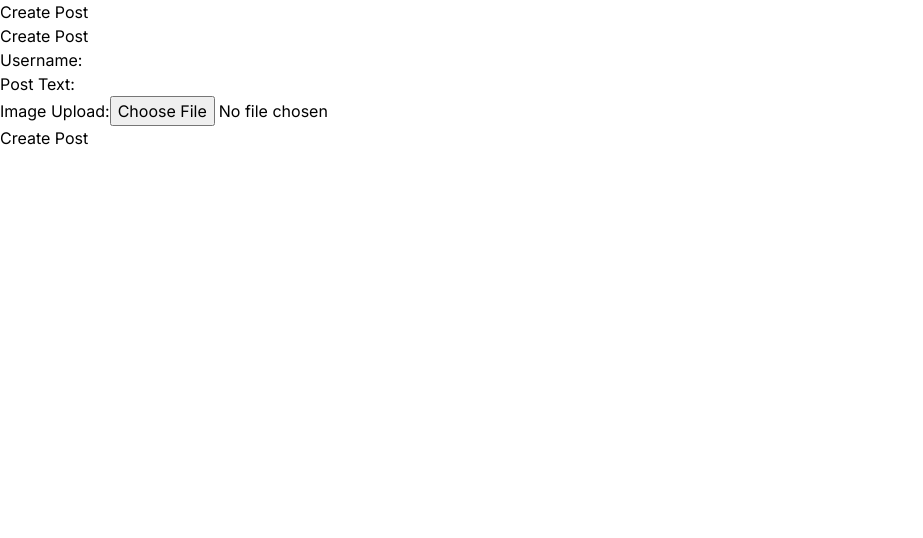
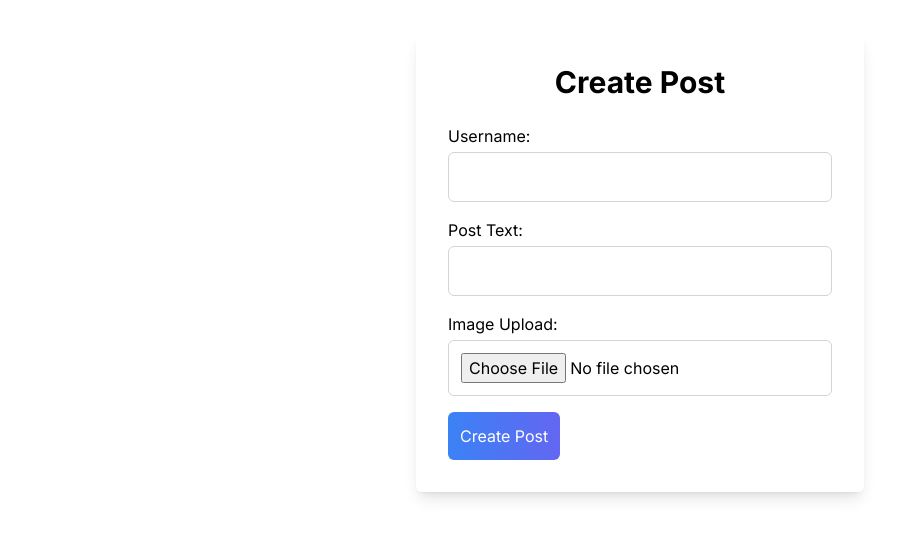
Before and after one commit to StephenAdeosun/talosmart-test, a Next.js app: page /create-post in a window 1280 px wide. Shown: the top 538 px of the page, without its empty margins (0-923 px from the left). Built offline with nearby package versions, Linux system fonts and the light colour scheme.

Commit message:
authentication/authorization

```diff
--- a/app/create-post/page.tsx
+++ b/app/create-post/page.tsx
@@ -3,6 +3,8 @@
 import { useState } from 'react';
 import PostForm from '@/components/CreatePost';
 import { useRouter } from 'next/navigation';
+import { toast, ToastContainer } from 'react-toastify';
+import 'react-toastify/dist/ReactToastify.css';
 
 const CreatePostPage: React.FC = () => {
   const [postCreated, setPostCreated] = useState(false);
@@ -10,19 +12,18 @@ const CreatePostPage: React.FC = () => {
 
   const handleCreatePostSuccess = () => {
     setPostCreated(true);
+    toast.success('Post created successfully!');
     // Redirect to the posts page or wherever you want after creating a post
     // For example, redirecting to the posts page:
-    // router.push('/posts');
+    router.push('/dashboard');
   };
 
   return (
     <div>
-      <h1>Create Post</h1>
-      {postCreated ? (
-        <p>Post created successfully!</p>
-      ) : (
+
+        <ToastContainer />
+
         <PostForm onCreatePostSuccess={handleCreatePostSuccess} />
-      )}
     </div>
   );
 };
--- a/app/dashboard/page.tsx
+++ b/app/dashboard/page.tsx
@@ -2,12 +2,15 @@
 "use client";
 import React from 'react';
 import Link from 'next/link';
+import { toast, ToastContainer } from 'react-toastify';
+import 'react-toastify/dist/ReactToastify.css';
 
 const HomePage: React.FC = () => {
   // Your existing content
-
+  toast.success('Login successful!');
   return (
     <div>
+      <ToastContainer/>
       {/* Your existing content */}
       <Link href="/posts">
         View Posts
--- a/app/register/page.tsx
+++ b/app/register/page.tsx
@@ -10,12 +10,11 @@ const RegisterPage: NextPage = () => {
   // Callback to execute on successful registration
   const handleRegisterSuccess = () => {
     // Redirect to the login page after successful registration
-    // router.push('/login');
+    router.push('/login');
   };
 
   return (
-    <div>
-      <h1>Sign Up</h1>
+     <div className=" bg-gray-100 pt-16  h-screen ">
       <RegistrationForm onRegisterSuccess={handleRegisterSuccess} />
     </div>
   );
--- a/components/CreatePost.tsx
+++ b/components/CreatePost.tsx
@@ -1,78 +1,143 @@
 // components/PostForm.tsx
-import { useState, ChangeEvent } from 'react';
+import React from 'react';
+import { useFormik } from 'formik';
+import * as Yup from 'yup';
 import { createPost } from '../services/api';
+import { toast, ToastContainer } from 'react-toastify';
+import 'react-toastify/dist/ReactToastify.css';
+const MAX_IMAGE_SIZE_MB = 2;
+const PostForm: React.FC<{ onCreatePostSuccess: () => void }> = ({ onCreatePostSuccess }) => {
+  const formik = useFormik({
+    initialValues: {
+      username: '',
+      postText: '',
+      image: null,
+    },
+    validationSchema: Yup.object({
+      username: Yup.string().required('Username is required'),
+      postText: Yup.string().required('Post Text is required'),
+      image: Yup.mixed()
+      .required('Image is required')
+      .test('fileSize', 'File size too large', (value) => {
+        if (!value) return false;
+        return (value as File).size <= MAX_IMAGE_SIZE_MB * 1024 * 1024;
+      }),
 
-const PostForm: React.FC<{ onCreatePostSuccess: () => void }> = ({ onCreatePostSuccess }) => {
-  const [username, setUsername] = useState(''); // New state for the username input
-  const [postText, setPostText] = useState('');
-  const [image, setImage] = useState<File | null>(null);
+    }),
+    onSubmit: async (values, { setSubmitting }) => {
+      try {
+        setSubmitting(true);
 
-  const handleUsernameChange = (e: ChangeEvent<HTMLInputElement>) => {
-    setUsername(e.target.value);
-  };
-
-  const handleFileChange = (e: ChangeEvent<HTMLInputElement>) => {
-    const file = e.target.files?.[0];
-    if (file) {
-      setImage(file);
-
-      // Convert the selected image to Base64 for verification
-    //   const reader = new FileReader();
-    //   reader.onloadend = () => {
-    //     const base64str = reader.result as string;
-    //     console.log('Base64 String:', base64str);
-    //   };
-    //   reader.readAsDataURL(file);
-
-    }
-  };
-
-
-  const handleCreatePost = async () => {
-    try {
-      const response = await createPost({ username, post: postText, image });
+        const response = await createPost({
+          username: values.username,
+          post: values.postText,
+          image: values.image,
+        });
 
         if (response) {
-        console.log(username, postText, image)
+          toast.success('Post created successfully!');
           if (onCreatePostSuccess) {
             onCreatePostSuccess();
           }
           console.log('Post created successfully!', response);
         } else {
+          toast.error('Failed to create post.');
           console.error('Failed to create post:', response);
-        console.log(username, postText, image)
-
         }
       } catch (error) {
-        console.log(username, postText, image)
-
+        toast.error('An error occurred during post creation.');
         console.error('Error during post creation:', error);
+      } finally {
+        setSubmitting(false);
       }
-  };
+    },
+  });
 
   return (
+    <div className="max-w-md mx-auto mt-8 bg-white rounded-md p-8 shadow-lg">
+      <h2 className="text-3xl font-bold mb-6 text-center">Create Post</h2>
+      <form onSubmit={formik.handleSubmit} className="space-y-4">
         <div>
-      <h2>Create Post</h2>
-      <form>
-        <label>
+          <label className="block mb-1" htmlFor="username">
             Username:
-          <input type="text" value={username} onChange={handleUsernameChange} />
           </label>
-        <br />
-        <label>
+          <input
+            type="text"
+            id="username"
+            name="username"
+            value={formik.values.username}
+            onChange={formik.handleChange}
+            onBlur={formik.handleBlur}
+            className={`w-full p-3 border rounded-md focus:outline-none ${
+              formik.touched.username && formik.errors.username
+                ? 'border-red-500 bg-red-100'
+                : 'border-gray-300'
+            }`}
+          />
+          {formik.touched.username && formik.errors.username ? (
+            <div className="text-red-500 text-sm mt-1">{formik.errors.username}</div>
+          ) : null}
+        </div>
+        <div>
+          <label className="block mb-1" htmlFor="postText">
             Post Text:
-          <input type="text" value={postText} onChange={(e) => setPostText(e.target.value)} />
           </label>
-        <br />
-        <label>
+          <input
+            type="text"
+            id="postText"
+            name="postText"
+            value={formik.values.postText}
+            onChange={formik.handleChange}
+            onBlur={formik.handleBlur}
+            className={`w-full p-3 border rounded-md focus:outline-none ${
+              formik.touched.postText && formik.errors.postText
+                ? 'border-red-500 bg-red-100'
+                : 'border-gray-300'
+            }`}
+          />
+          {formik.touched.postText && formik.errors.postText ? (
+            <div className="text-red-500 text-sm mt-1">{formik.errors.postText}</div>
+          ) : null}
+        </div>
+        <div>
+          <label className="block mb-1" htmlFor="image">
             Image Upload:
-          <input type="file" accept="image/*"  onChange={handleFileChange} />
           </label>
-        <br />
-        <button type="button" onClick={handleCreatePost}>
-          Create Post
+          <input
+            type="file"
+            id="image"
+            name="image"
+            accept="image/*"
+            onChange={(event) => {
+              formik.setFieldValue('image', event.currentTarget.files?.[0]);
+            }}
+            onBlur={formik.handleBlur}
+            className={`w-full p-3 border rounded-md focus:outline-none ${
+              formik.touched.image && formik.errors.image
+                ? 'border-red-500 bg-red-100'
+                : 'border-gray-300'
+            }`}
+          />
+          {formik.touched.image && formik.errors.image ? (
+            <div className="text-red-500 text-sm mt-1">{formik.errors.image}</div>
+          ) : null}
+        </div>
+        <button
+          type="submit"
+          className={`bg-gradient-to-r from-blue-500 to-indigo-500 text-white p-3 rounded-md hover:from-blue-600 focus:outline-none focus:ring focus:border-blue-300 ${
+            formik.isSubmitting ? 'opacity-50 cursor-not-allowed' : ''
+          }`}
+        >
+          {formik.isSubmitting ? (
+            <svg
+              className="animate-spin h-5 w-5 mr-3 border-t-2 border-b-2 border-white"
+              viewBox="0 0 24 24"
+            ></svg>
+          ) : null}
+          {formik.isSubmitting ? '' : 'Create Post'}
         </button>
       </form>
+      <ToastContainer />
     </div>
   );
 };
--- a/components/LoginForm.tsx
+++ b/components/LoginForm.tsx
@@ -1,53 +1,127 @@
+/* eslint-disable react/no-unescaped-entities */
 // components/LoginForm.tsx
-import { useState } from 'react';
+import React, { useState } from 'react';
+import { useFormik } from 'formik';
+import * as Yup from 'yup';
 import { loginUser } from '../services/api';
+import Link from 'next/link';
+import { toast, ToastContainer } from 'react-toastify';
+import 'react-toastify/dist/ReactToastify.css';
 
 interface LoginFormProps {
   onLoginSuccess: () => void;
 }
 
 const LoginForm: React.FC<LoginFormProps> = ({ onLoginSuccess }) => {
-  const [username, setUsername] = useState('');
-  const [password, setPassword] = useState('');
+  const [loading, setLoading] = useState(false);
+  const [successMessage, setSuccessMessage] = useState<string | null>(null);
+  const [errorMessage, setErrorMessage] = useState<string | null>(null);
 
-  const handleLogin = async () => {
+  const formik = useFormik({
+    initialValues: {
+      username: '',
+      password: '',
+    },
+    validationSchema: Yup.object({
+      username: Yup.string().required('Username is required'),
+      password: Yup.string().required('Password is required'),
+    }),
+    onSubmit: async (values) => {
       try {
-      const response = await loginUser({ username, password });
+        setLoading(true);
 
-      if (response.status === 200) {
-        console.log(response);
+        const response = await loginUser(values);
+
+        if (response.data.message === "Login Successful") {
+          toast.success('Login successful!');
+          setErrorMessage(null);
+
           if (onLoginSuccess) {
             onLoginSuccess();
           }
-        // console.log('Login successful!');
-        console.log(response.data.message);
-
-      } else {
-        console.error(response.data.message);
+        } else if ( response.data.message === "Incrorrect Login Details" ) {
+          toast.error("Incorrect Login Details");
         }
       } catch (error) {
         console.error('Error during login:', error);
+        toast.error('An error occurred during login.');
+      } finally {
+        setLoading(false);
       }
-  };
+    },
+  });
+
 
   return (
+    <div className="max-w-md mx-auto mt-8 bg-white rounded-md p-8 shadow-lg">
+      <h2 className="text-3xl font-bold mb-6 text-center">Login</h2>
+      <ToastContainer />
+      <form onSubmit={formik.handleSubmit} className="space-y-4">
         <div>
-      <h2>Login</h2>
-      <form>
-        <label>
+          <label className="block mb-1" htmlFor="username">
             Username:
-          <input type="text" value={username} onChange={(e) => setUsername(e.target.value)} />
           </label>
-        <br />
-        <label>
+          <input
+            type="text"
+            id="username"
+            name="username"
+            value={formik.values.username}
+            onChange={formik.handleChange}
+            onBlur={formik.handleBlur}
+            className={`w-full p-3 border rounded-md focus:outline-none ${
+              formik.touched.username && formik.errors.username
+                ? 'border-red-500 bg-red-100'
+                : 'border-gray-300'
+            }`}
+          />
+          {formik.touched.username && formik.errors.username ? (
+            <div className="text-red-500 text-sm mt-1">{formik.errors.username}</div>
+          ) : null}
+        </div>
+        <div>
+          <label className="block mb-1" htmlFor="password">
             Password:
-          <input type="password" value={password} onChange={(e) => setPassword(e.target.value)} />
           </label>
-        <br />
-        <button type="button" onClick={handleLogin}>
-          Login
+          <input
+            type="password"
+            id="password"
+            name="password"
+            value={formik.values.password}
+            onChange={formik.handleChange}
+            onBlur={formik.handleBlur}
+            className={`w-full p-3 border rounded-md focus:outline-none ${
+              formik.touched.password && formik.errors.password
+                ? 'border-red-500 bg-red-100'
+                : 'border-gray-300'
+            }`}
+          />
+          {formik.touched.password && formik.errors.password ? (
+            <div className="text-red-500 text-sm mt-1">{formik.errors.password}</div>
+          ) : null}
+        </div>
+        <button
+          type="submit"
+          className={`bg-gradient-to-r from-blue-500 to-indigo-500 text-white p-3 rounded-md hover:from-blue-600 focus:outline-none focus:ring focus:border-blue-300 ${
+            loading ? 'opacity-50 cursor-not-allowed' : ''
+          }`}
+        >
+          {loading ? (
+            <svg
+              className="animate-spin h-5 w-5 mr-3 border-t-2 border-b-2 border-white"
+              viewBox="0 0 24 24"
+            ></svg>
+          ) : null}
+          {loading ? '' : 'Login'}
         </button>
       </form>
+      <div className="text-center mt-4">
+          <p>Don't have an account?</p>
+          <Link href="/register" className="text-blue-500 underline">
+          <button className="text-blue-500 underline">
+            Register
+          </button>
+          </Link>
+        </div>
     </div>
   );
 };
--- a/components/SignUpForm.tsx
+++ b/components/SignUpForm.tsx
@@ -1,52 +1,136 @@
 // components/RegistrationForm.tsx
-import { useState } from 'react';
+import React, { useState } from 'react';
+import Link from 'next/link'; // Import Link from 'react-router-dom' if using React Router
+import { useFormik } from 'formik';
+import * as Yup from 'yup';
 import { registerUser } from '../services/api';
+import { toast, ToastContainer } from 'react-toastify';
+import 'react-toastify/dist/ReactToastify.css';
 
 interface RegistrationFormProps {
   onRegisterSuccess: () => void;
+
 }
 
 const RegistrationForm: React.FC<RegistrationFormProps> = ({ onRegisterSuccess }) => {
-  const [username, setUsername] = useState('');
-  const [password, setPassword] = useState('');
+  const [loading, setLoading] = useState(false);
+  const [successMessage, setSuccessMessage] = useState<string | null>(null);
+  const [errorMessage, setErrorMessage] = useState<string | null>(null);
 
-  const handleRegister = async () => {
+  const formik = useFormik({
+    initialValues: {
+      username: '',
+      password: '',
+    },
+    validationSchema: Yup.object({
+      username: Yup.string().required('Username is required'),
+      password: Yup.string().required('Password is required'),
+    }),
+    onSubmit: async (values) => {
       try {
-      const response = await registerUser({ username, password });
+        setLoading(true);
+
+        const response = await registerUser(values);
 
         if (response.status === 200) {
-        console.log(response);
+          toast.success('Registration successful!');
+          setSuccessMessage(null);
 
           if (onRegisterSuccess) {
             onRegisterSuccess();
           }
-        console.log('Registration successful!');
         } else {
-        console.error('Registration failed:', response.data.error);
+          toast.error(response.data.error);
         }
       } catch (error) {
         console.error('Error during registration:', error);
+        toast.error('An error occurred during registration.');
+      } finally {
+        setLoading(false);
       }
-  };
+    },
+  });
+  return (
+    <div className="min-h-screen ">
+      <div className="max-w-md mx-auto bg-white rounded-md p-8 shadow-lg">
+        <h2 className="text-3xl font-bold mb-6 text-center">Register</h2>
 
-  return (
+        {successMessage && (
+          <div className="text-green-500 mb-4 text-center">{successMessage}</div>
+        )}
+
+        {errorMessage && (
+          <div className="text-red-500 mb-4 text-center">{errorMessage}</div>
+        )}
+      <form onSubmit={formik.handleSubmit} className="space-y-4">
         <div>
-      <h2>Register</h2>
-      <form>
-        <label>
+          <label className="block mb-1" htmlFor="username">
             Username:
-          <input type="text" value={username} onChange={(e) => setUsername(e.target.value)} />
           </label>
-        <br />
-        <label>
+          <input
+            type="text"
+            id="username"
+            name="username"
+            value={formik.values.username}
+            onChange={formik.handleChange}
+            onBlur={formik.handleBlur}
+            className={`w-full p-3 border rounded-md focus:outline-none ${
+              formik.touched.username && formik.errors.username
+                ? 'border-red-500 bg-red-100'
+                : 'border-gray-300'
+            }`}
+          />
+          {formik.touched.username && formik.errors.username ? (
+            <div className="text-red-500 text-sm mt-1">{formik.errors.username}</div>
+          ) : null}
+        </div>
+        <div>
+          <label className="block mb-1" htmlFor="password">
             Password:
-          <input type="password" value={password} onChange={(e) => setPassword(e.target.value)} />
           </label>
-        <br />
-        <button type="button" onClick={handleRegister}>
-          Register
+          <input
+            type="password"
+            id="password"
+            name="password"
+            value={formik.values.password}
+            onChange={formik.handleChange}
+            onBlur={formik.handleBlur}
+            className={`w-full p-3 border rounded-md focus:outline-none ${
+              formik.touched.password && formik.errors.password
+                ? 'border-red-500 bg-red-100'
+                : 'border-gray-300'
+            }`}
+          />
+          {formik.touched.password && formik.errors.password ? (
+            <div className="text-red-500 text-sm mt-1">{formik.errors.password}</div>
+          ) : null}
+        </div>
+        <button
+          type="submit"
+          className={`bg-gradient-to-r from-blue-500 to-indigo-500 text-white p-3 rounded-md hover:from-blue-600 focus:outline-none focus:ring focus:border-blue-300 ${
+            loading ? 'opacity-50 cursor-not-allowed' : ''
+          }`}
+        >
+          {loading ? (
+            <svg
+              className="animate-spin h-5 w-5 mr-3 border-t-2 border-b-2 border-white"
+              viewBox="0 0 24 24"
+            ></svg>
+          ) : null}
+          {loading ? '' : 'Register'}
         </button>
+
+        <div className="text-center mt-4">
+          <p>Already have an account?</p>
+          <Link href="/login" className="text-blue-500 underline">
+          <button className="text-blue-500 underline">
+            Login
+          </button>
+          </Link>
+        </div>
       </form>
+      <ToastContainer />
+    </div>
     </div>
   );
 };
--- a/package.json
+++ b/package.json
@@ -10,9 +10,12 @@
   },
   "dependencies": {
     "axios": "^1.6.2",
+    "formik": "^2.4.5",
     "next": "14.0.3",
     "react": "^18",
-    "react-dom": "^18"
+    "react-dom": "^18",
+    "react-toastify": "^9.1.3",
+    "yup": "^1.3.2"
   },
   "devDependencies": {
     "@types/node": "^20",
```
Also changed, not shown: app/login/page.tsx (+6 -4 lines), components/PostsPage.tsx (+17 -13 lines), 1 other file (tests, documents, lock files or other folders). Lines whose indentation alone changed are shown as unchanged.
